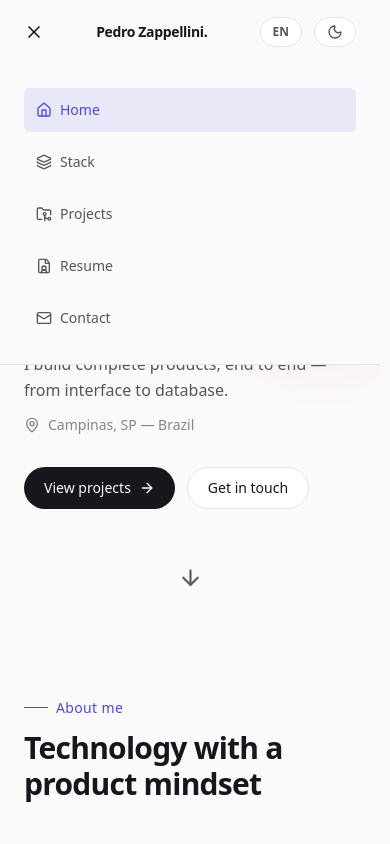
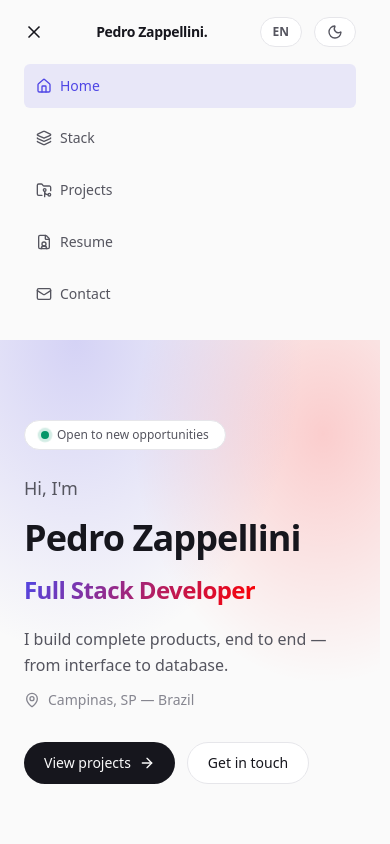
Before and after one commit to PedroZappellini/portifolio, a Next.js app: page / in a window 390 px wide. Both pictures are taken after a click on the button 34 px from the left and 32 px from the top of the page. Shown: the top 844 px of the page. Built offline with nearby package versions, Linux system fonts and the light colour scheme.

Commit message:
hader animation and behavior change

```diff
--- a/src/app/globals.css
+++ b/src/app/globals.css
@@ -156,3 +156,8 @@ body {
   color: var(--foreground);
   font-family: var(--font-sans), system-ui, sans-serif;
 }
+
+html,
+body {
+  overflow-anchor: none;
+}
--- a/src/components/layout/header.tsx
+++ b/src/components/layout/header.tsx
@@ -1,8 +1,6 @@
 "use client";
+
 import useLocale from "@/src/Hooks/useLocale";
-import useTheme from "@/src/Hooks/useTheme";
-import { useState, useEffect } from "react";
-import { Container } from "./container";
 import {
   FileUser,
   FolderGit2,
@@ -14,15 +12,29 @@ import {
   Sun,
   X,
 } from "lucide-react";
+import { Container } from "./container";
+import { useEffect, useState } from "react";
+import useTheme from "@/src/Hooks/useTheme";
 import Link from "next/link";
+import { profile } from "@/src/utils/profile-data";
 import { usePathname } from "next/navigation";
 
 export function Header() {
+  const { dict, locale, toggleLocale } = useLocale();
+  const { theme, toggleTheme } = useTheme();
   const pathname = usePathname();
-  const { locale, toggleLocale, dict } = useLocale();
-  const { theme, toggleTheme } = useTheme();
   const [scrolled, setScrolled] = useState(false);
   const [isMenuOpen, setIsMenuOpen] = useState(false);
+
+  useEffect(() => {
+    function onScroll() {
+      setScrolled(window.scrollY > 8);
+    }
+    onScroll();
+
+    window.addEventListener("scroll", onScroll, { passive: true });
+    return () => window.removeEventListener("scroll", onScroll);
+  }, []);
 
   const links = [
     { href: "/", label: dict.nav.home, icon: Home },
@@ -36,49 +48,11 @@ export function Header() {
     { href: "/contact", label: dict.nav.contact, icon: Mail },
   ];
 
-  useEffect(() => {
-    function onScroll() {
-      setScrolled(window.scrollY > 8);
-    }
-    onScroll();
-
-    window.addEventListener("scroll", onScroll, { passive: true });
-    return () => window.removeEventListener("scroll", onScroll);
-  }, []);
-
   return (
     <header
-      className={`sticky top-0 z-50 flex transition-colors duration-300 ${scrolled ? "border-b border-surface-border bg-background/80 backdrop-blur-md" : "border-b border-transparent"}`}
+      className={`flex flex-col sticky top-0 z-50 ${scrolled ? "border-b border-surface-border bg-background/80 backdrop-blur-md" : ""}`}
     >
-      <nav
-        className={`lg:hidden absolute top-full left-0 w-full flex flex-col gap-2 border-b border-surface-border bg-background p-6 transition-[translate,opacity] duration-300 ${isMenuOpen ? "opacity-100 translate-y-0 pointer-events-auto" : "opacity-0 -translate-y-5 pointer-events-none"}`}
-      >
-        {links.map((link, index) => {
-          const isActive = pathname === link.href;
-          const Icon = link.icon;
-          return (
-            <Link
-              key={index}
-              href={link.href}
-              onClick={() => setIsMenuOpen(false)}
-              className={`flex items-center gap-2 pl-3 py-3 ${
-                isActive ? "bg-accent/10 rounded-md" : "border-transparent"
-              }`}
-            >
-              <Icon
-                size={16}
-                className={isActive ? "text-accent" : "text-muted"}
-              />
-              <p
-                className={`text-sm font-medium ${isActive ? "text-accent" : "text-muted"} transition-colors hover:text-foreground cursor-pointer`}
-              >
-                {link.label}
-              </p>
-            </Link>
-          );
-        })}
-      </nav>
-      <Container className="flex items-center justify-between h-16">
+      <Container className="h-16 flex items-center justify-between">
         <button
           className="relative lg:hidden"
           onClick={() => setIsMenuOpen((state) => !state)}
@@ -94,7 +68,7 @@ export function Header() {
         </button>
         <Link href={"/"}>
           <p className="text-sm font-semibold text-foreground tracking-tight">
-            Pedro Zappellini.
+            {profile.data.name}.
           </p>
         </Link>
         <nav className="hidden lg:flex gap-10">
@@ -111,7 +85,6 @@ export function Header() {
             );
           })}
         </nav>
-
         <div className="flex gap-3">
           <button
             className="rounded-full border border-surface-border bg-surface px-3 py-1.5 text-xs font-semibold text-muted hover:text-foreground cursor-pointer"
@@ -127,6 +100,40 @@ export function Header() {
           </button>
         </div>
       </Container>
+      <nav
+        className={`lg:hidden grid transition-[grid-template-rows] duration-300 ease-in-out ${isMenuOpen ? "grid-rows-[1fr]" : "grid-rows-[0fr]"}`}
+      >
+        <div className="overflow-hidden overscroll-contain">
+          <div
+            className={`flex flex-col gap-2 px-6 pb-6 transition-opacity duration-300 ${isMenuOpen ? "opacity-100" : "opacity-0"}`}
+          >
+            {links.map((link, index) => {
+              const isActive = pathname === link.href;
+              const Icon = link.icon;
+              return (
+                <Link
+                  key={index}
+                  href={link.href}
+                  onClick={() => setIsMenuOpen(false)}
+                  className={`flex items-center gap-2 pl-3 py-3 ${
+                    isActive ? "bg-accent/10 rounded-md" : "border-transparent"
+                  }`}
+                >
+                  <Icon
+                    size={16}
+                    className={isActive ? "text-accent" : "text-muted"}
+                  />
+                  <p
+                    className={`text-sm font-medium ${isActive ? "text-accent" : "text-muted"} transition-colors hover:text-foreground cursor-pointer`}
+                  >
+                    {link.label}
+                  </p>
+                </Link>
+              );
+            })}
+          </div>
+        </div>
+      </nav>
     </header>
   );
 }
--- a/src/utils/profile-data.ts
+++ b/src/utils/profile-data.ts
@@ -2,7 +2,7 @@ import { Profile } from "../types/profile";
 
 export const profile: Profile = {
   data: {
-    name: "Pedro Zappellini Rohwedder",
+    name: "Pedro Zappellini",
     phone: "+55 (19) 99889-0302",
     email: "pedrozappellini@gmail.com",
     locale: "Campinas, SP",
```
